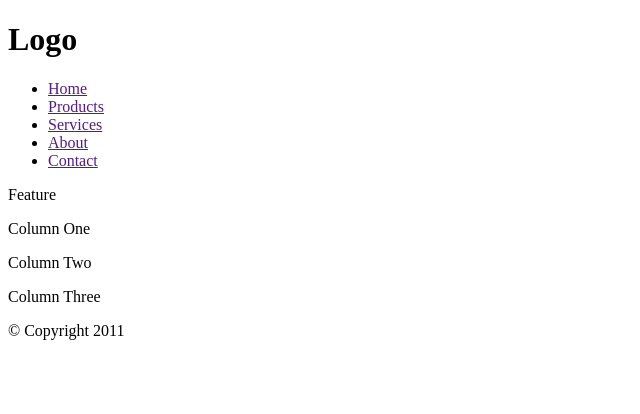
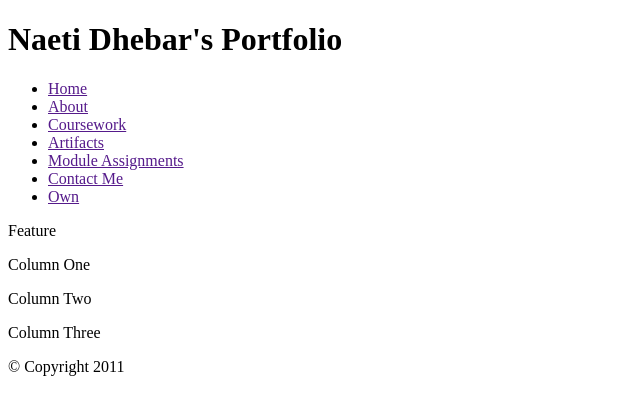
Before and after one commit to brehma/PROG109, a plain HTML site: page portfolio/portfolio.html in a window 1280 px wide. Shown: the whole page, without its empty margins (0-640 px from the left). Drawn offline with Linux system fonts and the light colour scheme.

Commit message:
Update portfolio.html

```diff
--- a/portfolio/portfolio.html
+++ b/portfolio/portfolio.html
@@ -2,19 +2,21 @@
 <!DOCTYPE html>
 <html>
 	<head>
-		<title>Liquid Layout</title>
+		<title>Midterm</title>
 
 	</head>
 	<body>
 		<div id="header">
-			<h1>Logo</h1>
+			<h1>Naeti Dhebar's Portfolio</h1>
 			<div id="nav">
 				<ul>
 					<li><a href="">Home</a></li>
-					<li><a href="">Products</a></li>
-					<li><a href="">Services</a></li>
 					<li><a href="">About</a></li>
-					<li><a href="">Contact</a></li>
+					<li><a href="">Coursework</a></li>
+					<li><a href="">Artifacts</a></li>
+					<li><a href="">Module Assignments</a></li>
+					<li><a href="">Contact Me</a></li>
+					<li><a href="">Own</a></li>
 				</ul>
 			</div>
 		</div>
```
